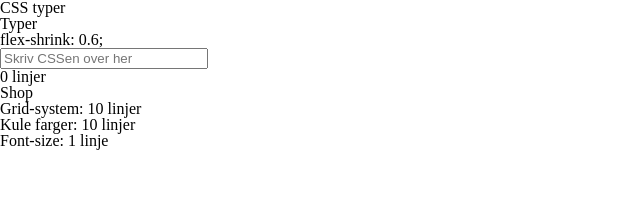
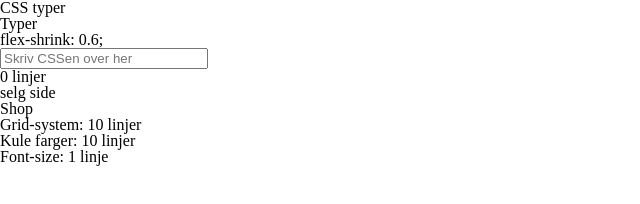
Before and after one commit to VetleViking/CSS-Clicker, a plain HTML site: page index.html in a window 1280 px wide. Shown: the whole page, without its empty margins (0-640 px from the left). Drawn offline with Linux system fonts and the light colour scheme.

Commit message:
selge side

```diff
--- a/index.html
+++ b/index.html
@@ -26,7 +26,10 @@
             </div>
         </div>
 
-
+        <!-- selge side -->
+        <div class="selgSide">
+            <div onclick="selgeSide()">selg side</div>
+        </div>
 
         <div class="shop color">
             <div><p class="shopText font-size">Shop</p></div>
--- a/script.js
+++ b/script.js
@@ -6,6 +6,43 @@ let rightOrNot = document.getElementById('rightOrNot');
 let toggleText = document.getElementById('toggleText');
 let kasDum = [];
 
+// Ideer
+// Dollar for å selge side (minst 50 linjer)
+// Kjøpe oppgraderinger for å få mer linjer
+// Kjøpe ting som stack overflow, w3schools, chatgpt osv for å få linjer automatisk
+// Reinkarnasjon senere
+
+// Function to sell the website
+function selgeSide() {
+    console.log(num);
+    if (num >= 0) {
+        console.log("selgeSide");
+        num = 0;
+        numHtml.innerHTML = num + " linjer";
+
+        for (let i = 0; i < kasDum.length; i++) {
+            console.log(kasDum);
+            console.log(kasDum[i]);
+            let test = document.getElementsByClassName(kasDum[i]);
+            let test2 = document.getElementById(kasDum[i] + "Shop");
+            test2.style.display = "initial";
+
+            console.log(test);
+            for (let i = 0; i < test.length; i++) {
+                if (test[i].classList.contains("bought")) {
+                    test[i].classList.remove("on", "bought");
+                }
+            }
+        }
+        test3 = document.getElementsByClassName("toggleItem");
+        for (let i = 0; i < test3.length; i++) {
+            test3[i].style.display = "none";
+        }
+        toggleText.style.display = "none";
+        rightOrNot.innerHTML = "";
+        kasDum = [];
+    }
+}
 
 // Function to buy CSS
 function kjøpeCss(clas, price) {
@@ -14,12 +51,11 @@ function kjøpeCss(clas, price) {
     let test3 = document.getElementById(clas + "Shop");
     if (num >= price && !kasDum.includes(clas)) {
         num -= price;
-        kasDum += clas;
+        kasDum.push(clas);
         for (let i = 0; i < test.length; i++) {
             if (test[i].classList.contains("bought")) {}
             else {
                 test[i].classList.add("on", "bought");
-
             }
         }
         test3.style.display = "none";
```
